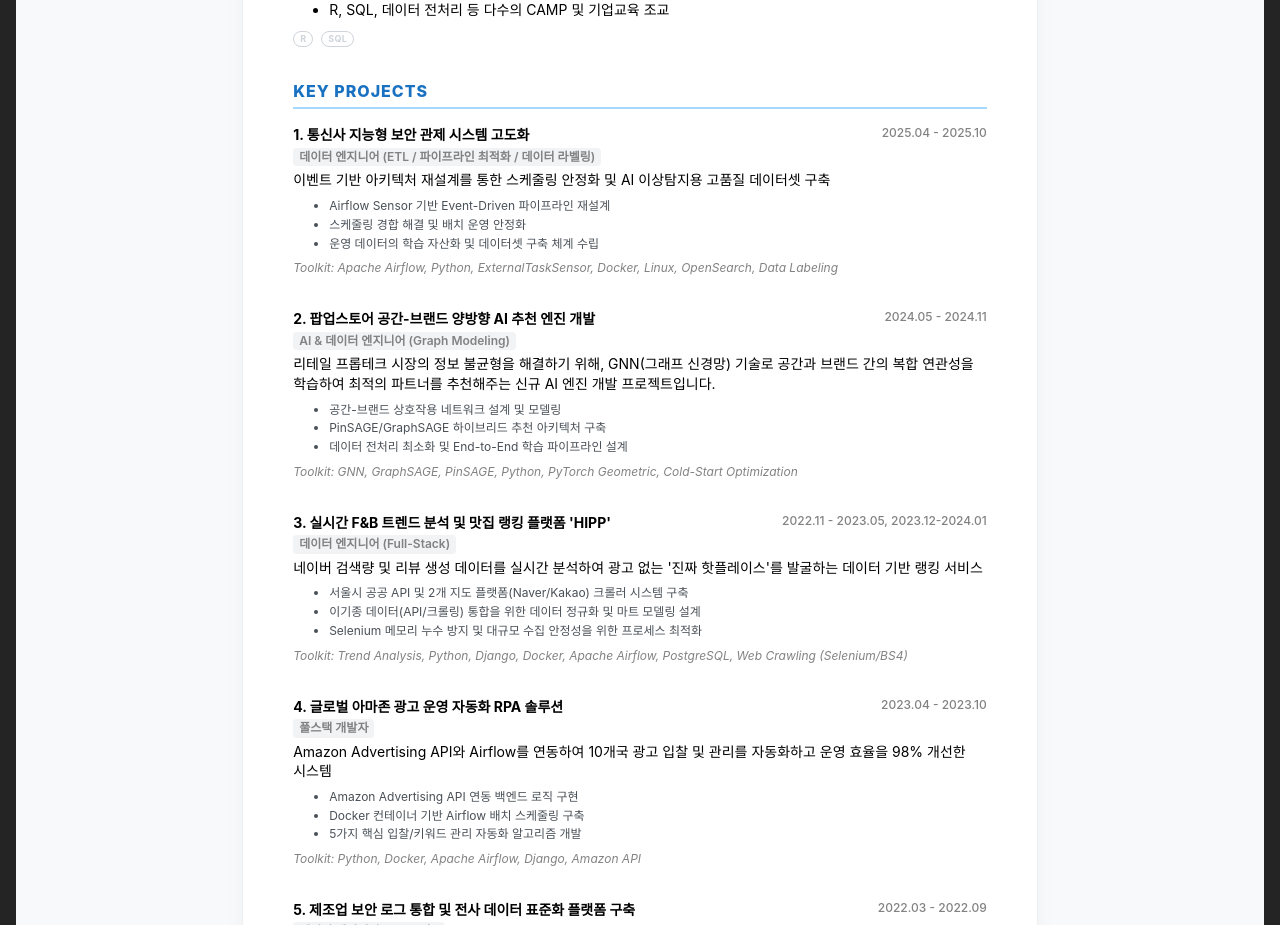
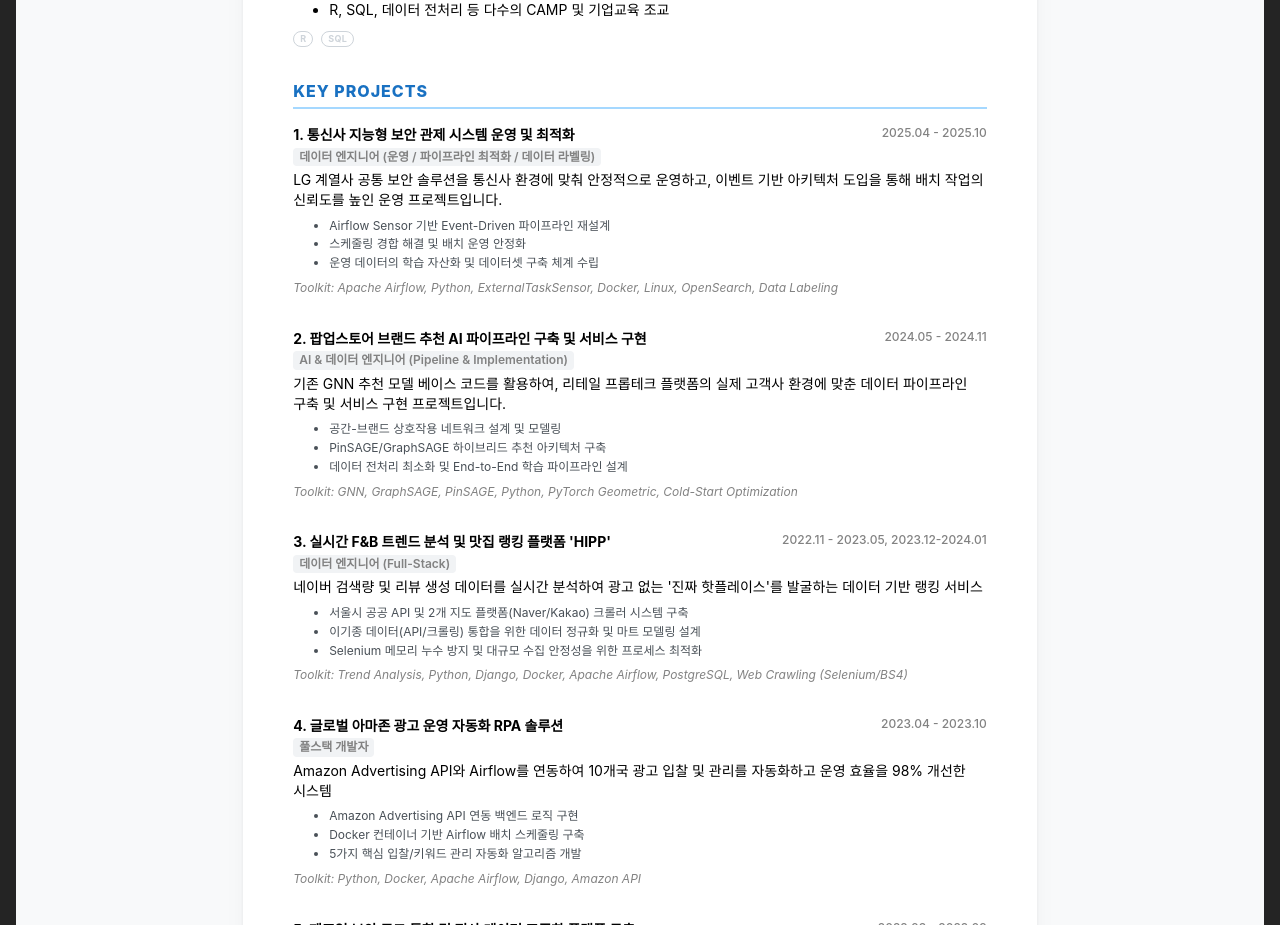
Before and after one commit to jisxo/jisxo-portfolio, a Next.js app: page /resume in a window 1280 px wide. Shown: the part 1580-2505 px from the top of the page. Built offline with nearby package versions, Linux system fonts and the light colour scheme; no server answers.

Commit message:
Calibrate project roles: Retail GNN pipeline & Telecom operations

```diff
--- a/src/data/projects/retail_gnn.ts
+++ b/src/data/projects/retail_gnn.ts
@@ -1,15 +1,15 @@
 import { Project } from './types';
 
 export const retailGnnProject: Project = {
-    title: '팝업스토어 공간-브랜드 양방향 AI 추천 엔진 개발',
+    title: '팝업스토어 브랜드 추천 AI 파이프라인 구축 및 서비스 구현',
     duration: '2024.05 - 2024.11',
     role: `AI & 데이터 엔지니어
-    (Graph Modeling)`,
-    description: "리테일 프롭테크 시장의 정보 불균형을 해결하기 위해, GNN(그래프 신경망) 기술로 공간과 브랜드 간의 복합 연관성을 학습하여 최적의 파트너를 추천해주는 신규 AI 엔진 개발 프로젝트입니다.",
+    (Pipeline & Implementation)`,
+    description: "기존 GNN 추천 모델 베이스 코드를 활용하여, 리테일 프롭테크 플랫폼의 실제 고객사 환경에 맞춘 데이터 파이프라인 구축 및 서비스 구현 프로젝트입니다.",
     overview: {
-        background: "팝업스토어 시장은 공간 소유주와 브랜드 간의 적합한 매칭을 위한 체계적인 데이터 분석 도구가 부재하여, 주로 인적 네트워크에 의존하는 비효율이 존재했습니다.",
-        objective: "공간과 브랜드 데이터를 그래프 구조로 새롭게 모델링하고, 복합적인 관계 속성을 학습하는 GNN 추천 시스템을 최초로 구축하여 데이터 기반의 자동화된 매칭 환경을 만드는 것이 목표였습니다.",
-        outcome: "PinSAGE/GraphSAGE 하이브리드 모델 구축을 통해 기존에 불가능했던 정교한 양방향 추천을 실현하였으며, 플랫폼의 기술적 차별성을 확보했습니다."
+        background: "공간 소유주와 브랜드 운영자의 매칭을 위한 우수한 GNN 알고리즘 베이스가 존재했으나, 이를 플랫폼 서비스에 실시간으로 녹여내기 위한 엔지니어링 체계가 부재했습니다.",
+        objective: "베이스 코드를 기반으로 대규모 그래프 데이터를 효율적으로 처리하는 파이프라인을 새롭게 설계하고, 고객사 비즈니스 로직에 맞게 가공하여 실제 추천 서비스로 구현하는 것이 목표였습니다.",
+        outcome: "GNN 모델의 실서비스 구현을 위한 데이터 파이프라인을 성공적으로 구축하였으며, 신규 브랜드 유입 시에도 안정적인 자동 매칭 환경을 완성했습니다."
     },
     image: '/images/thumbnails/retail_gnn.png',
     domain: 'PropTech & Retail AI',
--- a/src/data/projects/telecom.ts
+++ b/src/data/projects/telecom.ts
@@ -1,15 +1,15 @@
 import { Project } from './types';
 
 export const telecomProject: Project = {
-    title: '통신사 지능형 보안 관제 시스템 고도화',
+    title: '통신사 지능형 보안 관제 시스템 운영 및 최적화',
     duration: '2025.04 - 2025.10',
     role: `데이터 엔지니어
-    (ETL / 파이프라인 최적화 / 데이터 라벨링)`,
-    description: '이벤트 기반 아키텍처 재설계를 통한 스케줄링 안정화 및 AI 이상탐지용 고품질 데이터셋 구축',
+    (운영 / 파이프라인 최적화 / 데이터 라벨링)`,
+    description: "LG 계열사 공통 보안 솔루션을 통신사 환경에 맞춰 안정적으로 운영하고, 이벤트 기반 아키텍처 도입을 통해 배치 작업의 신뢰도를 높인 운영 프로젝트입니다.",
     overview: {
-        background: "대규모 보안 로그를 처리하는 기존 파이프라인의 시간 기반 스케줄링 방식이 장애 발생의 주요 원인이었습니다.",
-        objective: "배치 간의 논리적 선후관계를 보장하는 이벤트 기반 구조로 전환하고, AI 모델의 정확도를 높이기 위한 정답 데이터셋을 확보하는 것이 목표였습니다.",
-        outcome: "배치 작업 실패율 0% 달성 및 실무 전문가가 검증한 정탐 데이터셋을 핵심 기술 자산으로 구축하였습니다."
+        background: "공통 보안 솔루션을 활용하여 대용량 보안 로그를 관리 중이었으나, 기존의 시간 기반 스케줄링 운영 방식은 배치 선후관계 보장이 어려워 잦은 모니터링 공수가 수반되었습니다.",
+        objective: "안정적인 시스템 운영을 위해 기존 파이프라인의 종속성을 이벤트 기반으로 최적화하고, 데이터 운영 효율성을 높이기 위한 고품질 학습 데이터셋을 정제하는 것이 목표였습니다.",
+        outcome: "이벤트 기반 전환을 통해 배치 운영 장애를 제로화하였으며, 운영 경험을 바탕으로 실무에 즉시 활용 가능한 정탐 데이터셋을 핵심 기술 자산으로 구축했습니다."
     },
     image: '/images/thumbnails/telecom_log.png',
     domain: 'AI Security, Anomaly Detection',
```
